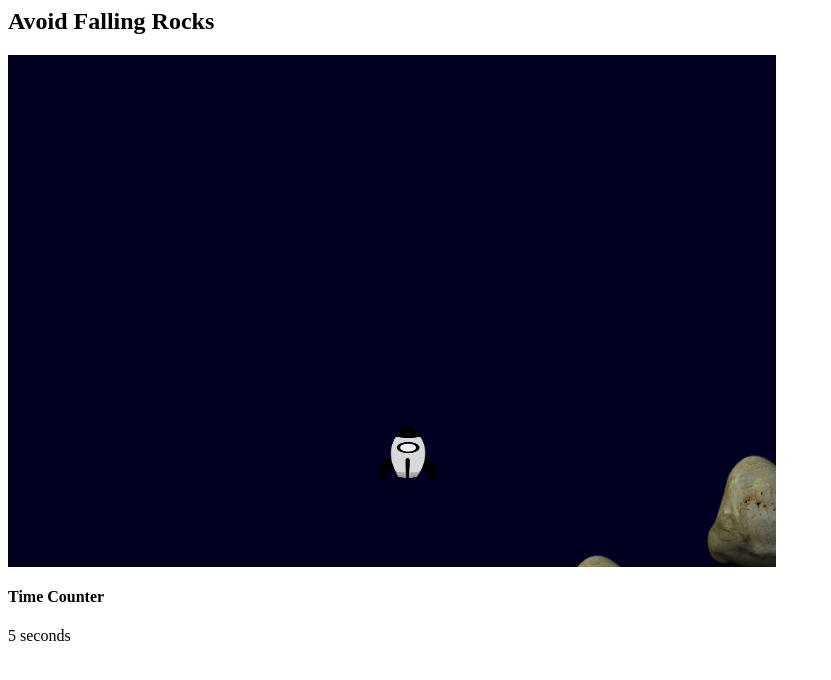
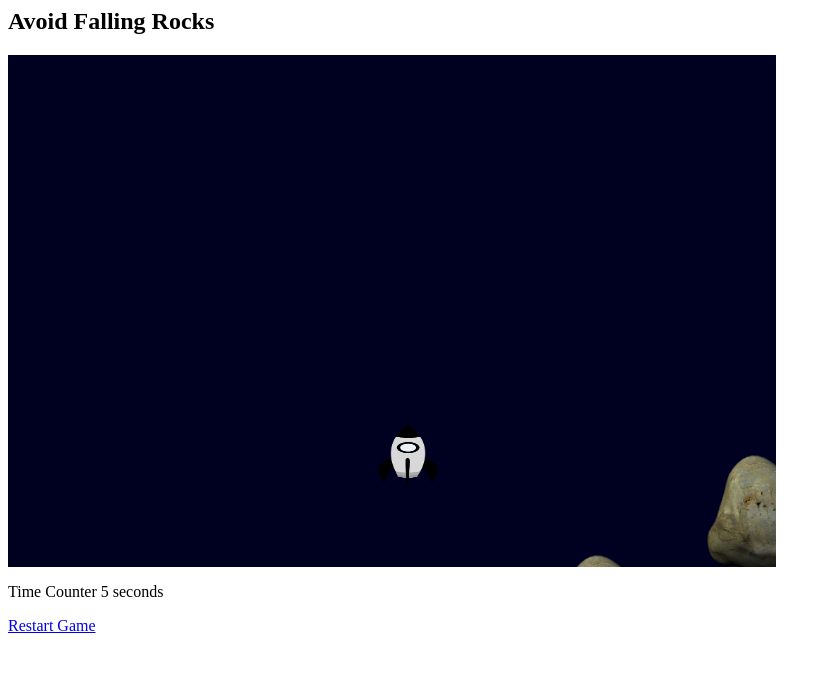
Before and after one commit to phapdinh/HTML5_Game, a plain HTML site: page index.html in a window 1280 px wide. Shown: the whole page, without its empty margins (0-831 px from the left). Drawn offline with Linux system fonts and the light colour scheme.

Commit message:
feat: added restart game button

```diff
--- a/game.js
+++ b/game.js
@@ -29,7 +29,7 @@ function frameUpdate(timestamp) {
 	window.requestAnimationFrame(frameUpdate);
 	var dt = (timestamp - app.lastTime)/1000;
 	app.lastTime = timestamp;
-	app.timer.innerHTML = Math.floor(timestamp / 1000) + ' seconds';
+	app.timer.innerHTML = "Time Counter " + Math.floor(timestamp / 1000) + ' seconds';
 
 	var rock = app.rock;
 	var rock2 = app.rock2;
--- a/index.html
+++ b/index.html
@@ -7,7 +7,7 @@
    <body onload="startApp()">
      <h2>Avoid Falling Rocks</h2>
      <canvas id="canvas" width="768" height="512"></canvas>
-	 <h4>Time Counter</h4>
 	 <p id="time"></p>
+	 <a href="javascript:location.reload(true)">Restart Game</a>
    </body>
 </html>
```
